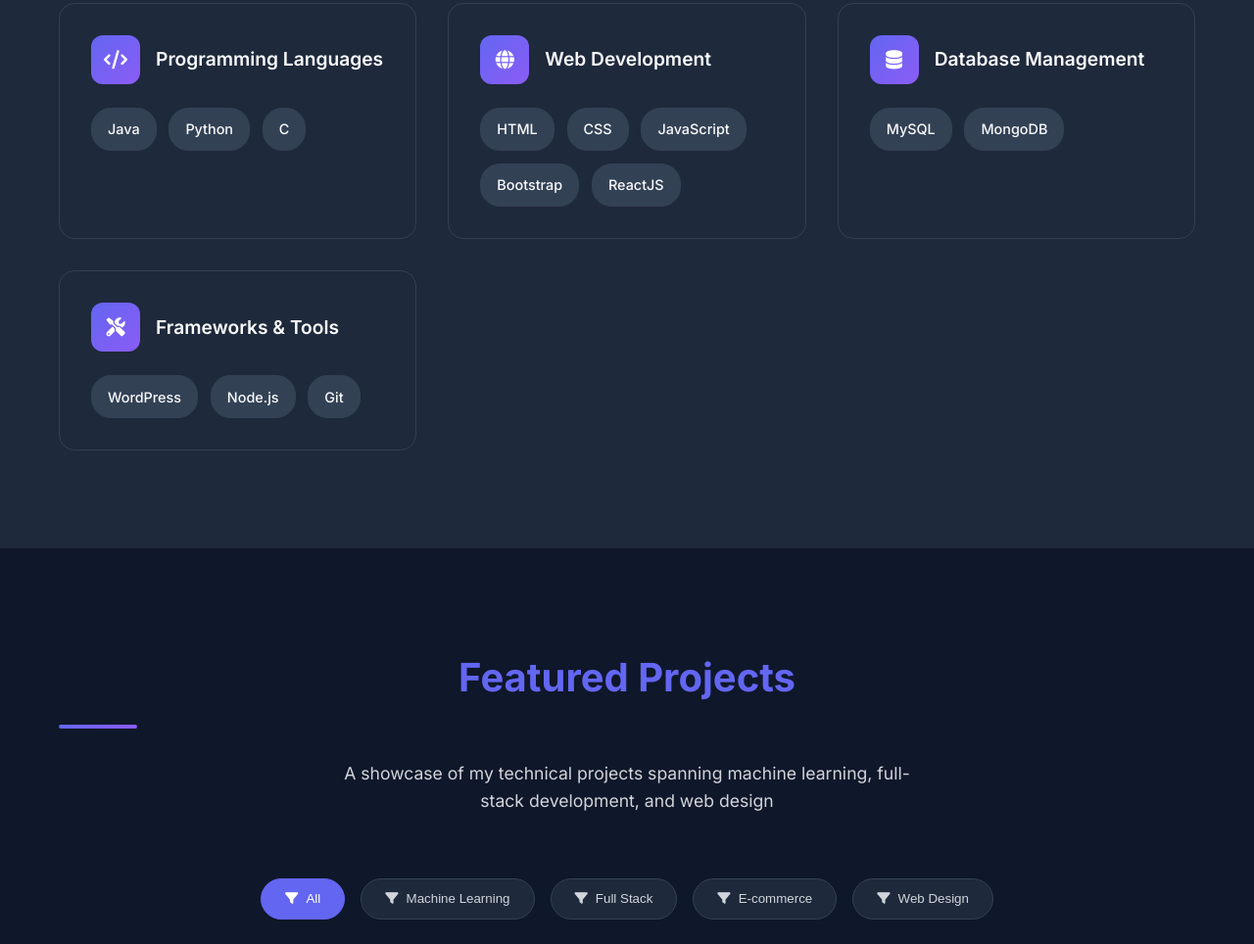
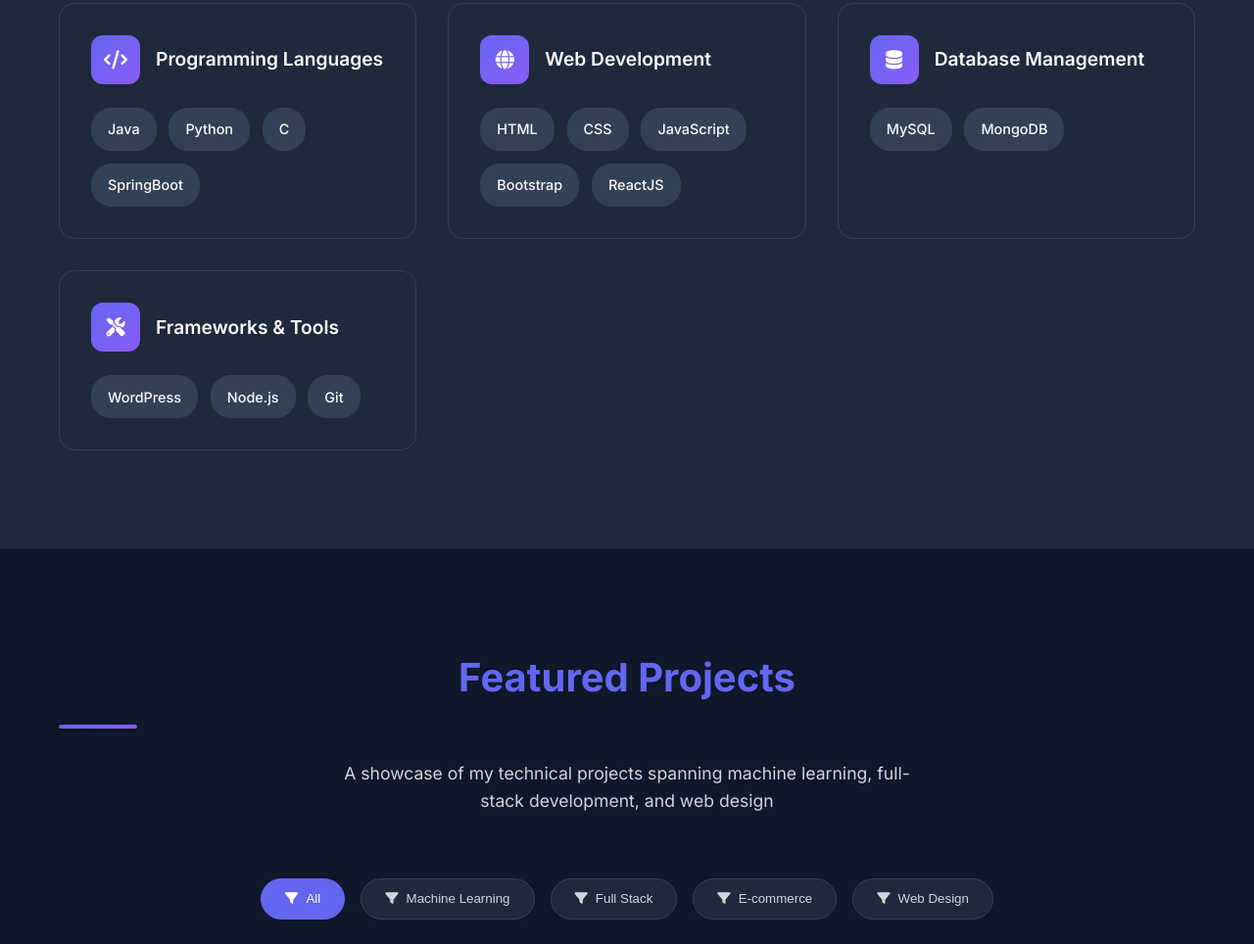
Before and after one commit to Gayathri026/_Profile_, a website built with Vite: page index.html in a window 1280 px wide. Shown: the part 1906-2870 px from the top of the page at 98% size. Built offline with nearby package versions, Linux system fonts and the light colour scheme.

Commit message:
Add SpringBoot skill tag to skill section

```diff
--- a/index.html
+++ b/index.html
@@ -148,6 +148,7 @@
                         <span class="skill-tag">Java</span>
                         <span class="skill-tag">Python</span>
                         <span class="skill-tag">C</span>
+                        <span class="skill-tag">SpringBoot</span>
                     </div>
                 </div>
 
```
